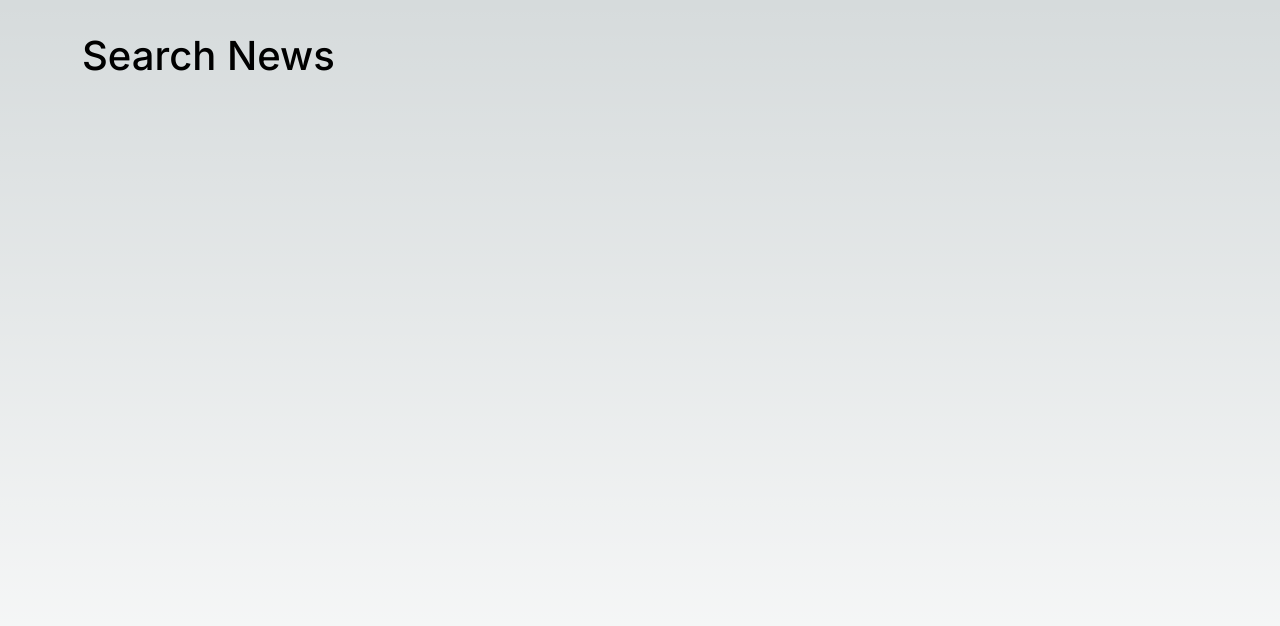
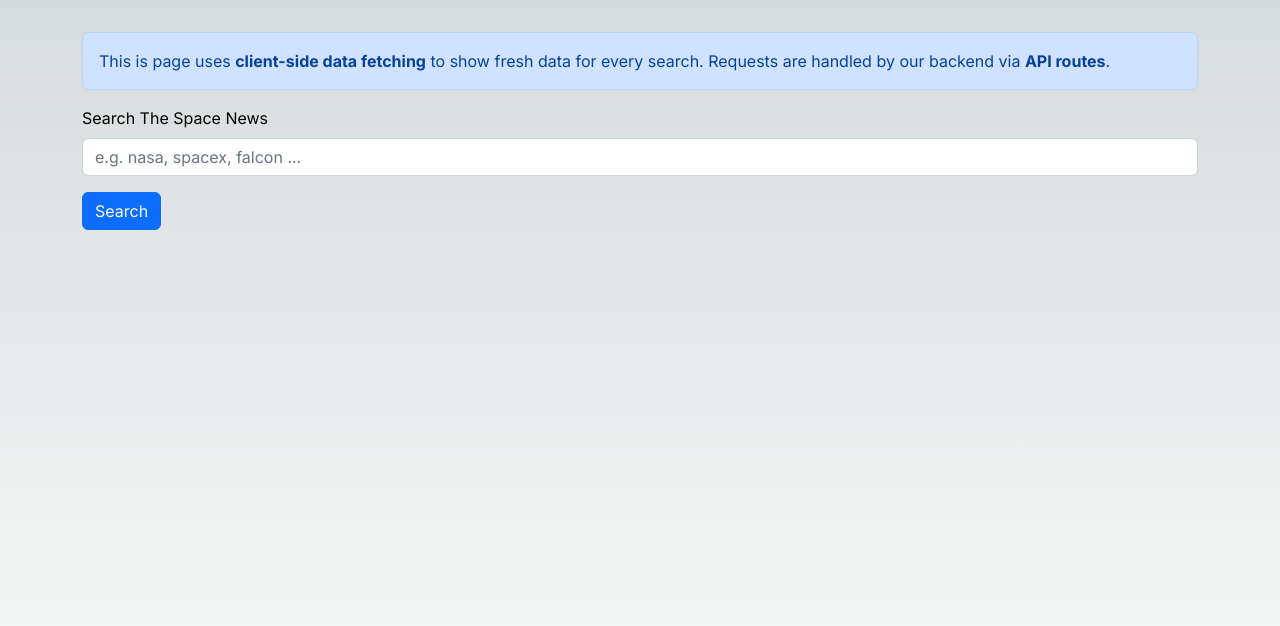
Before and after one commit to kedmar20/NewsAPI-NextJS-TypeScript-Bootstrap, a Next.js app: page /search in a window 1280 px wide. Shown: the top 626 px of the page. Built offline with nearby package versions, Linux system fonts and the light colour scheme.

Commit message:
add clientSideRendering and server at api

```diff
--- a/components/NewsArticlesGrid.tsx
+++ b/components/NewsArticlesGrid.tsx
@@ -21,9 +21,3 @@ const NewsArticlesGrid = ({ articles }: NewsArticlesGridProps) => {
 };
 
 export default NewsArticlesGrid;
-
-// type TranslatorScreenProps = {
-//    languages: Array<Language>;
-//    // onClick(): void
-// };
-//
--- a/pages/api/hello.ts
+++ /dev/null
@@ -1,13 +0,0 @@
-// Next.js API route support: https://nextjs.org/docs/api-routes/introduction
-import type { NextApiRequest, NextApiResponse } from 'next'
-
-type Data = {
-  name: string
-}
-
-export default function handler(
-  req: NextApiRequest,
-  res: NextApiResponse<Data>
-) {
-  res.status(200).json({ name: 'John Doe' })
-}
--- /dev/null
+++ b/pages/api/search-news.ts
@@ -0,0 +1,18 @@
+// Next.js API route support: https://nextjs.org/docs/api-routes/introduction
+import { NewsResponse } from "@/models/NewsArticles";
+import type { NextApiRequest, NextApiResponse } from "next";
+
+export default async function handler(req: NextApiRequest, res: NextApiResponse) {
+   const searchQuery = req.query.q?.toString();
+
+   if (!searchQuery) {
+      return res.status(400).json({ error: "Please provide a search query" });
+   }
+
+   const response = await fetch(`https://api.spaceflightnewsapi.net/v4/articles/?title_contains_one=${searchQuery}`);
+   const newsResponse: NewsResponse = await response.json();
+
+   res.status(200).json(newsResponse.results);
+}
+
+// https://api.spaceflightnewsapi.net/v4/articles/?title_contains_one=${searchQuery}
--- a/pages/search.tsx
+++ b/pages/search.tsx
@@ -1,8 +1,65 @@
+import NewsArticlesGrid from "@/components/NewsArticlesGrid";
+import { NewsArticle } from "@/models/NewsArticles";
+import Head from "next/head";
+import { FormEvent, useState } from "react";
+import { Alert, Button, Form, Spinner } from "react-bootstrap";
+
 const SearchNewsPage = () => {
+   const [searchResults, setSearchResults] = useState<NewsArticle[] | null>(null);
+   const [searchResultsLoading, setSearchResultsLoading] = useState(false);
+   const [searchResultsLoadingIsError, setSearchResultsLoadingIsError] = useState(false);
+
+   async function handleSubmit(e: FormEvent<HTMLFormElement>) {
+      e.preventDefault();
+      const formData = new FormData(e.target as HTMLFormElement);
+      const searchQuery = formData.get("searchQuery")?.toString().trim();
+
+      if (searchQuery) {
+         try {
+            setSearchResults(null);
+            setSearchResultsLoadingIsError(false);
+            setSearchResultsLoading(true);
+            const response = await fetch("/api/search-news?q=" + searchQuery);
+            const articles: NewsArticle[] = await response.json();
+            console.log(articles);
+            setSearchResults(articles);
+         } catch (error) {
+            console.error(error);
+            setSearchResultsLoadingIsError(true);
+         } finally {
+            setSearchResultsLoading(false);
+         }
+      }
+   }
+
    return (
-      <main>
-         <h1>Search News</h1>
-      </main>
+      <>
+         <Head>
+            <title key="title">Search News - NextJS News App</title>
+         </Head>
+         <main>
+            {/* <h1>Search News</h1> */}
+            <Alert>
+               This is page uses <strong>client-side data fetching</strong> to show fresh data for every search. Requests are handled by our backend
+               via <strong>API routes</strong>.
+            </Alert>
+            <Form onSubmit={handleSubmit}>
+               <Form.Group className="mb-3" controlId="search-input">
+                  <Form.Label>Search The Space News</Form.Label>
+                  <Form.Control name="searchQuery" placeholder="e.g. nasa, spacex, falcon ..." />
+               </Form.Group>
+               <Button type="submit" className="mb-3" disabled={searchResultsLoading}>
+                  Search
+               </Button>
+            </Form>
+            <div className="d-flex flex-column align-items-center">
+               {searchResultsLoading && <Spinner animation="border" />}
+               {searchResultsLoadingIsError && <p>Something went wrong. Please try again.</p>}
+               {searchResults?.length === 0 && <p>Nothing found. Try a different query!</p>}
+               {searchResults && <NewsArticlesGrid articles={searchResults} />}
+            </div>
+         </main>
+      </>
    );
 };
 
```
